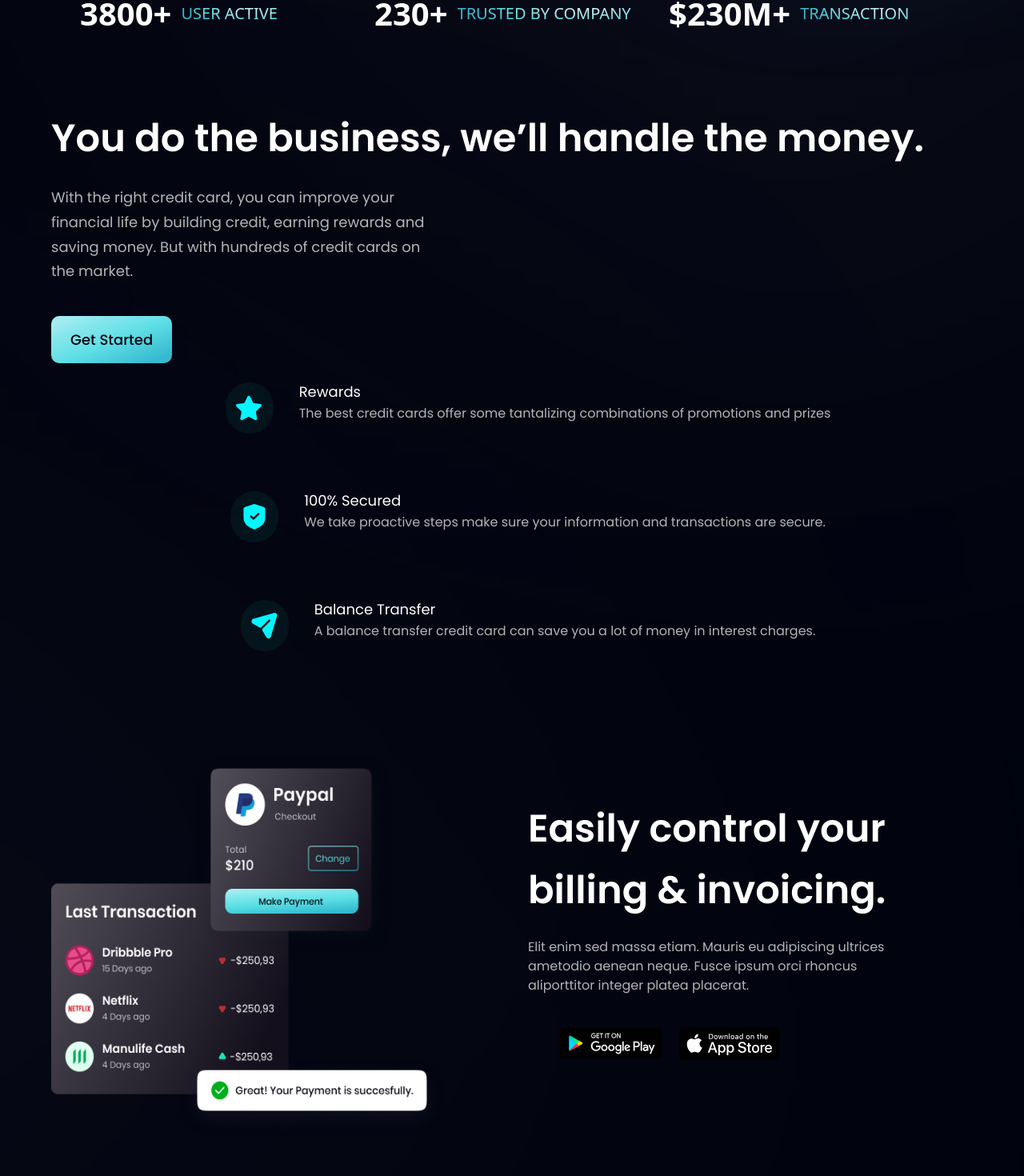
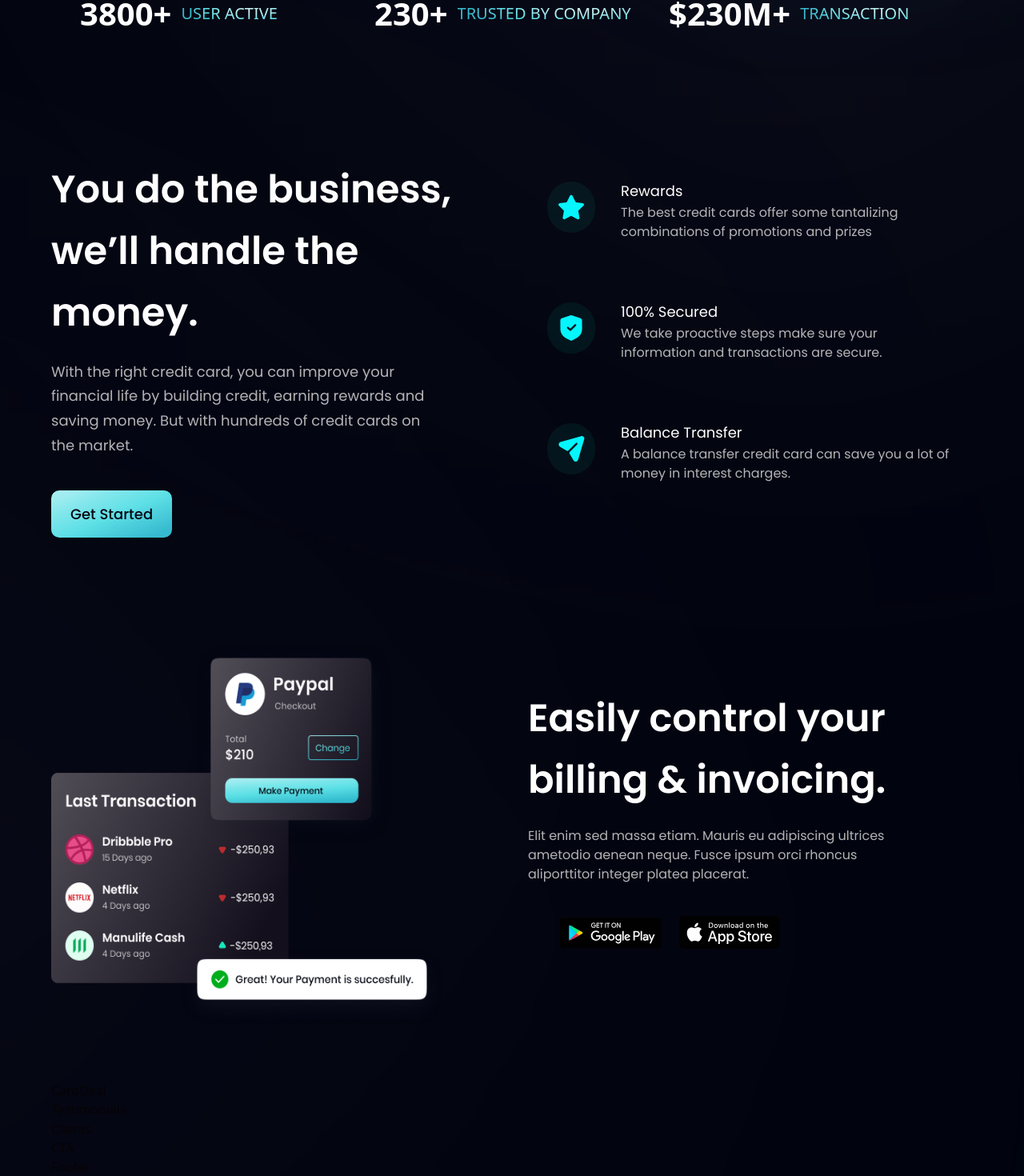
Before and after one commit to jamescasipong/react-bank-websites, a React (Vite) app: page / in a window 1280 px wide. Shown: the part 834-2304 px from the top of the page at 80% size. Built offline with nearby package versions, Linux system fonts and the light colour scheme.

Commit message:
update App.jsx

```diff
--- a/src/App.jsx
+++ b/src/App.jsx
@@ -32,7 +32,12 @@ const App = () => {
         <div className={`${styles.boxWidth}`}>
           <Stats />
           <Business />
-          <Billing></Billing>
+          <Billing/>
+          <CardDeal/>
+          <Testimonials/>
+          <Clients/>
+          <CTA/>
+          <Footer/>
         </div>
       </div>
     </div>
--- a/src/components/Business.jsx
+++ b/src/components/Business.jsx
@@ -22,7 +22,7 @@ const FeatureCard = ({icon, title, content, index}) => (
 const Business = () => {
 
   return (
-    <section id="features" className={layout.sction}>
+    <section id="features" className={layout.section}>
         <div className={layout.sectionInfo}>
           <h2 className={styles.heading2}>You do the business, we’ll handle the money.</h2>
           <p className={`${styles.paragraph} max-w-[478px] mt-5`}>With the right credit card,
```
